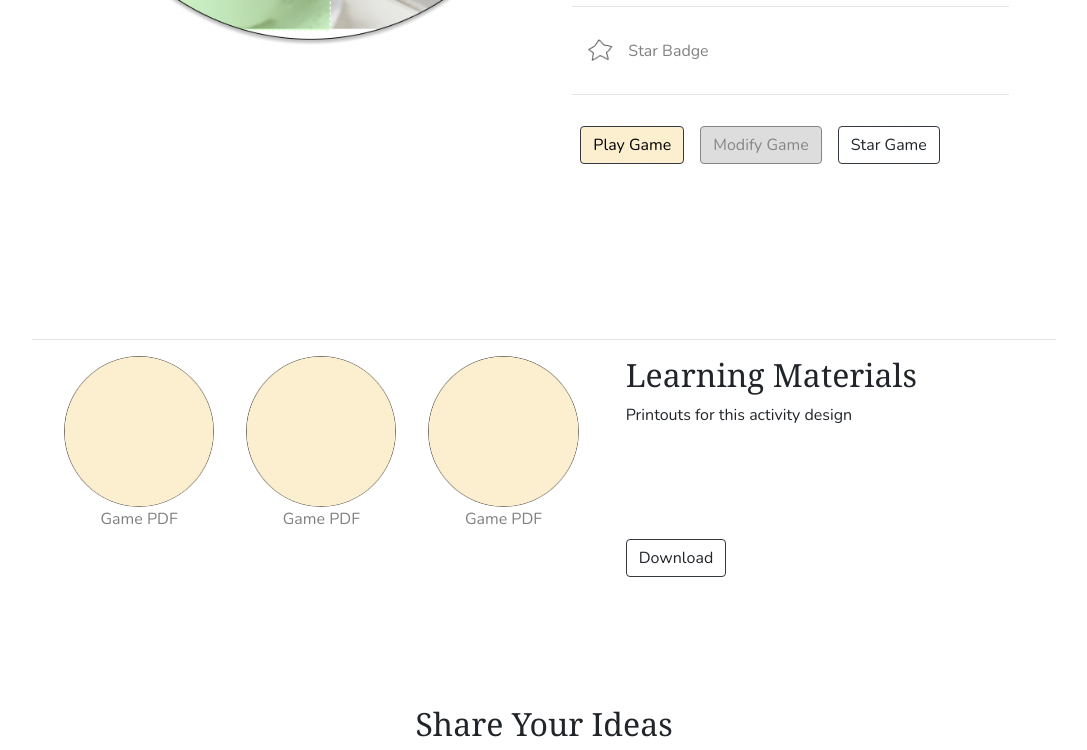
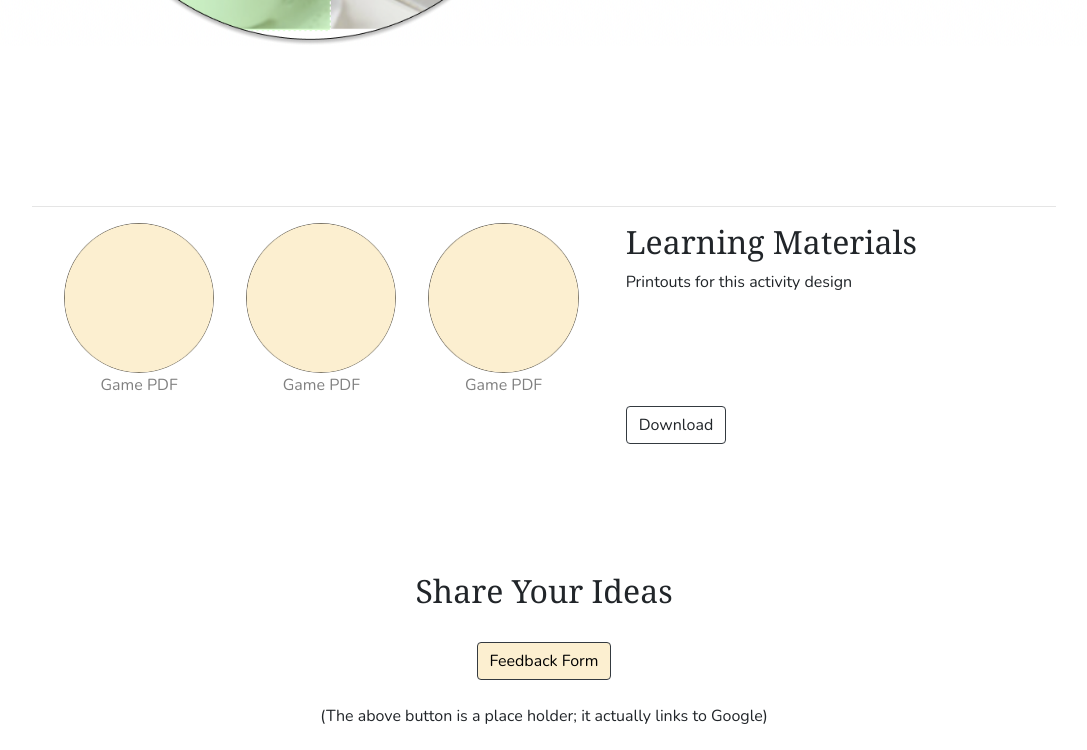
Before and after one commit to stefania11/ai_playground, a React (Create React App) app: page /Activity/ObjectDetection in a window 1280 px wide. Shown: the part 640-1390 px from the top of the page, without its empty margins (96-1183 px from the left). Built offline with nearby package versions, Linux system fonts and the light colour scheme.

Commit message:
minor changes based on feedbacks

```diff
--- a/src/Components/ActivityList.js
+++ b/src/Components/ActivityList.js
@@ -27,7 +27,7 @@ export function ActivityList() {
                                 <h2>{"Object Detection"}</h2>
                                 <p>{"Mutiple object detection using pre-trained model"}</p>
                                 <Link to='/Activity/ObjectDetection'>
-                                <button type="button" className="btn">{"Play Game"}</button>
+                                <button type="button" className="btn">{"Instructions"}</button>
                                 </Link>
                             </div>
                         </div>
@@ -39,7 +39,7 @@ export function ActivityList() {
                             <div className="activityContent">
                                 <h2>{"Object Detection"}</h2>
                                 <p>{"Mutiple object detection using pre-trained model"}</p>
-                                <button type="button" className="btn">{"Play Game"}</button>
+                                <button type="button" className="btn">{"Instructions"}</button>
                             </div>
                         </div>
 
@@ -50,7 +50,7 @@ export function ActivityList() {
                             <div className="activityContent">
                                 <h2>{"Object Detection"}</h2>
                                 <p>{"Mutiple object detection using pre-trained model"}</p>
-                                <button type="button" className="btn">{"Play Game"}</button>
+                                <button type="button" className="btn">{"Instructions"}</button>
                             </div>
                         </div>
 
@@ -83,7 +83,7 @@ export function ActivityList() {
                             <div className="activityContent">
                                 <h2>{"Machine Learning"}</h2>
                                 <p>{"This is a placeholder text that will be updated later"}</p>
-                                <button type="button" className="btn">{"Play Game"}</button>
+                                <button type="button" className="btn">{"Instructions"}</button>
                             </div>
                         </div>
 
@@ -94,7 +94,7 @@ export function ActivityList() {
                             <div className="activityContent">
                                 <h2>{"Machine Learning"}</h2>
                                 <p>{"This is a placeholder text that will be updated later"}</p>
-                                <button type="button" className="btn">{"Play Game"}</button>
+                                <button type="button" className="btn">{"Instructions"}</button>
                             </div>
                         </div>
 
@@ -105,7 +105,7 @@ export function ActivityList() {
                             <div className="activityContent">
                                 <h2>{"Machine Learning"}</h2>
                                 <p>{"This is a placeholder text that will be updated later"}</p>
-                                <button type="button" className="btn">{"Play Game"}</button>
+                                <button type="button" className="btn">{"Instructions"}</button>
                             </div>
                         </div>
 
@@ -138,7 +138,7 @@ export function ActivityList() {
                             <div className="activityContent">
                                 <h2>{"Interactive Coding"}</h2>
                                 <p>{"This is a placeholder text that will be updated later"}</p>
-                                <button type="button" className="btn">{"Play Game"}</button>
+                                <button type="button" className="btn">{"Instructions"}</button>
                             </div>
                         </div>
 
@@ -149,7 +149,7 @@ export function ActivityList() {
                             <div className="activityContent">
                                 <h2>{"Interactive Coding"}</h2>
                                 <p>{"This is a placeholder text that will be updated later"}</p>
-                                <button type="button" className="btn">{"Play Game"}</button>
+                                <button type="button" className="btn">{"Instructions"}</button>
                             </div>
                         </div>
 
@@ -160,7 +160,7 @@ export function ActivityList() {
                             <div className="activityContent">
                                 <h2>{"Interactive Coding"}</h2>
                                 <p>{"This is a placeholder text that will be updated later"}</p>
-                                <button type="button" className="btn">{"Play Game"}</button>
+                                <button type="button" className="btn">{"Instructions"}</button>
                             </div>
                         </div>
 
@@ -196,7 +196,7 @@ export function ActivityList() {
                             <div className="activityContent">
                                 <h2>{"Voice Assistants"}</h2>
                                 <p>{"This is a placeholder text that will be updated later"}</p>
-                                <button type="button" className="btn">{"Play Game"}</button>
+                                <button type="button" className="btn">{"Instructions"}</button>
                             </div>
                         </div>
 
@@ -207,7 +207,7 @@ export function ActivityList() {
                             <div className="activityContent">
                                 <h2>{"Voice Assistants"}</h2>
                                 <p>{"This is a placeholder text that will be updated later"}</p>
-                                <button type="button" className="btn">{"Play Game"}</button>
+                                <button type="button" className="btn">{"Instructions"}</button>
                             </div>
                         </div>
 
@@ -218,7 +218,7 @@ export function ActivityList() {
                             <div className="activityContent">
                                 <h2>{"Voice Assistants"}</h2>
                                 <p>{"This is a placeholder text that will be updated later"}</p>
-                                <button type="button" className="btn">{"Play Game"}</button>
+                                <button type="button" className="btn">{"Instructions"}</button>
                             </div>
                         </div>
 
--- a/src/Components/ActivityPage.js
+++ b/src/Components/ActivityPage.js
@@ -16,30 +16,36 @@ export function ActivityPage(props) {
                             <br></br>
                             <div>
                                 <hr></hr>
+                                <div className="d-flex justify-content-around">
                                     <div className="d-flex justify-content-start">
                                         <img src="/image/apDiff.png" alt="Difficulty" className="actDesImg"></img>
                                         <p style={{ color: 'grey' }}>{"Easy"} </p>
                                     </div>
-                                <hr></hr>
                                     <div className="d-flex justify-content-start">
                                         <img src="/image/apAge.png" alt="Age Group" className="actDesImg"></img>
                                         <p style={{ color: 'grey' }}>{"All"} </p>
                                     </div>
+                                </div>
                                 <hr></hr>
+                                <div className="d-flex justify-content-around">
                                     <div className="d-flex justify-content-start">
                                         <img src="/image/apTime.png" alt="Time" className="actDesImg"></img>
                                         <p style={{ color: 'grey' }}>{"10-15min"} </p>
                                     </div>
-                                <hr></hr>
                                     <div className="d-flex justify-content-start">
                                         <img src="/image/apBadge.png" alt="Badges" className="actDesImg"></img>
                                         <p style={{ color: 'grey' }}>{"Star Badge"} </p>
                                     </div>
+                                </div>
                                 <hr></hr>
+                                {/* <div className="d-flex justify-content-start">
+
+                                </div>
+                                <hr></hr> */}
                                 <div className="flex-row justify-content-between">
-                                    <button type="button" className="btn btn-playground border-dark" id="playBtn">{"Play Game"}</button>
-                                    <button type="button" className="btn btn-modify" id="modifyBtn">{"Modify Game"}</button>
-                                    <button type="button" className="btn btn-light bg-white border-dark" id="starBtn">{"Star Game"}</button>
+                                    <button type="button" className="btn btn-playground border-dark" id="playBtn">{"Try it!"}</button>
+                                    {/* <button type="button" className="btn btn-modify" id="modifyBtn">{"Modify Game"}</button> */}
+                                    <button type="button" className="btn btn-light bg-white border-dark" id="starBtn">{"Activity Printout"}</button>
                                 </div>
                             </div>
                         </div>
@@ -97,12 +103,16 @@ export function ActivityPage(props) {
                 <div className='d-flex flex-row justify-content-center'>
                     <div className='d-flex flex-column'>
                         <h2>{"Share Your Ideas"}</h2>
-                        <textarea rows="10" cols="80"></textarea>
+                        {/* <textarea rows="10" cols="80"></textarea> */}
                         <br></br>
                         <div>
-                            <button type="button" className="btn btn-playground border-dark" id="comBtn">{"Comment"}</button>
+                            <a href={'https://www.google.com/'}>
+                                <button type="button" className="btn btn-playground border-dark" id="comBtn">{"Feedback Form"}</button>
+                            </a>
                         </div>
-                        <div className='comHis'>
+                        <br></br>
+                        <p>{"(The above button is a place holder; it actually links to Google)"}</p>
+                        {/* <div className='comHis'>
                             <hr></hr>
                             <div className="d-flex justify-content-start">
                                 <hr></hr>
@@ -111,12 +121,12 @@ export function ActivityPage(props) {
                                 <p>{"Share your thoughts, ideas, and any suggestions about the game...oad these items....Lorem ipsum dolor sit amet, consectetur adipiscing elit, sed do eiusmod tempor incididunt ut labore et dolore magna aliqua. "}</p>
                             </div>
                             <hr></hr>
-                        </div>
+                        </div> */}
                     </div>
                 </div>
             </div>
 
-            <div className='exploreAct'>
+            {/* <div className='exploreAct'>
                 <hr></hr>
                 <h2>{"Explore Activities"}</h2>
                 <p>{"To further explore check out these activities...."} </p>
@@ -168,7 +178,7 @@ export function ActivityPage(props) {
                         </div>
                     </div>
                 </div>
-            </div>
+            </div> */}
         </div>
 
     );
```
Lines whose indentation alone changed are shown as unchanged.
